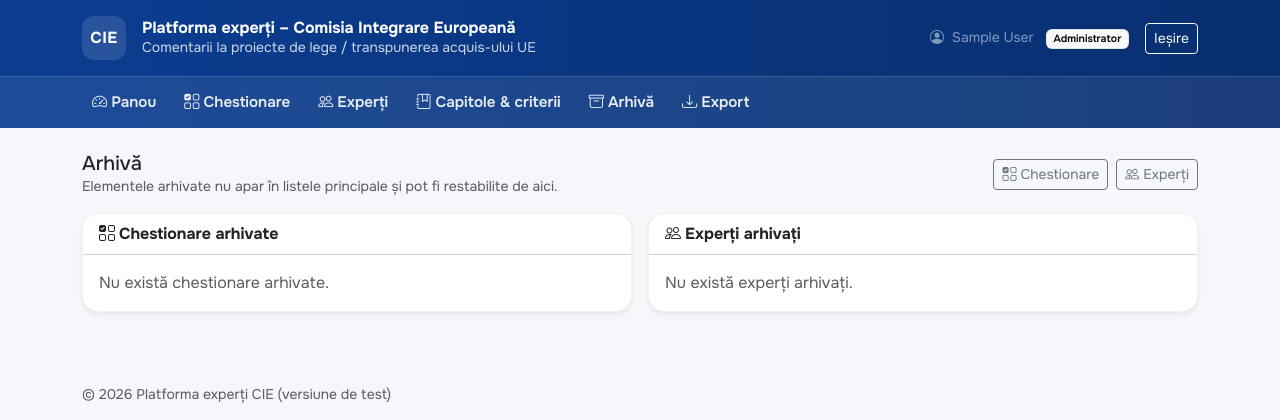
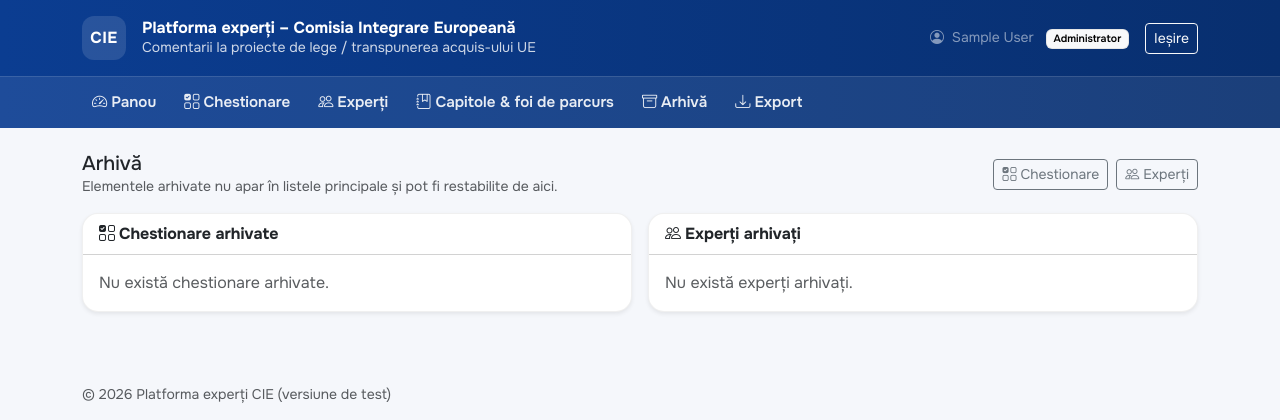
Before and after one commit to spatarum/cie-platforma, a Django app: page /administrare/arhiva/ in a window 1280 px wide. Shown: the top 420 px of the page. Run offline with Django 4.2, Linux system fonts and the light colour scheme; the visitor is signed in with stand-in values (Sample User, id 1); data comes from the database, SQL or seed files in the repository; data that the repository does not hold is empty.

Commit message:
Update base.html

```diff
--- a/templates/portal/base.html
+++ b/templates/portal/base.html
@@ -51,7 +51,7 @@
           <a class="nav-link" href="{% url 'admin_dashboard' %}"><i class="bi bi-speedometer2 me-1"></i>Panou</a>
           <a class="nav-link" href="{% url 'admin_chestionare_list' %}"><i class="bi bi-ui-checks-grid me-1"></i>Chestionare</a>
           <a class="nav-link" href="{% url 'admin_experti_list' %}"><i class="bi bi-people me-1"></i>Experți</a>
-          <a class="nav-link" href="{% url 'admin_referinte' %}"><i class="bi bi-journal-bookmark me-1"></i>Capitole & criterii</a>
+          <a class="nav-link" href="{% url 'admin_referinte' %}"><i class="bi bi-journal-bookmark me-1"></i>Capitole & foi de parcurs</a>
           <a class="nav-link" href="{% url 'admin_arhiva' %}"><i class="bi bi-archive me-1"></i>Arhivă</a>
           <a class="nav-link" href="{% url 'admin_export' %}"><i class="bi bi-download me-1"></i>Export</a>
         {% else %}
```
